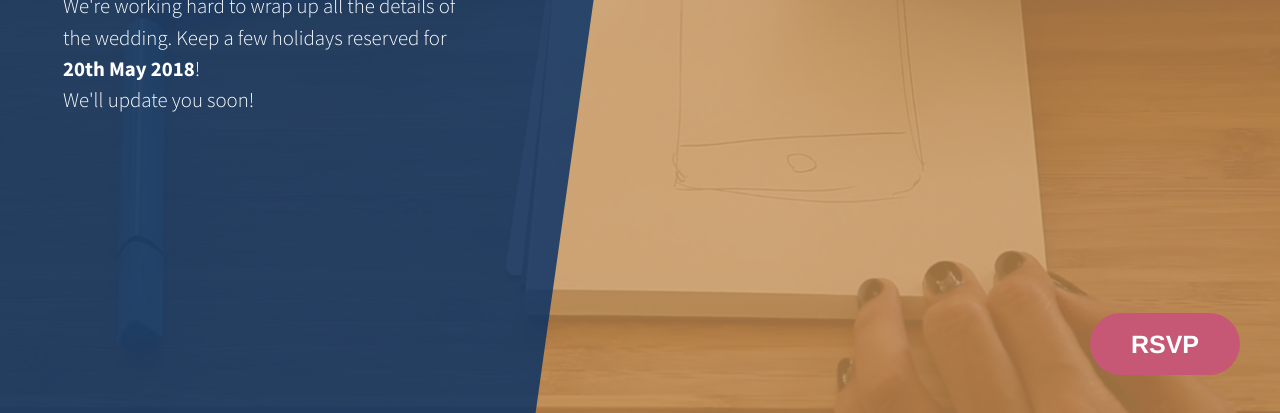
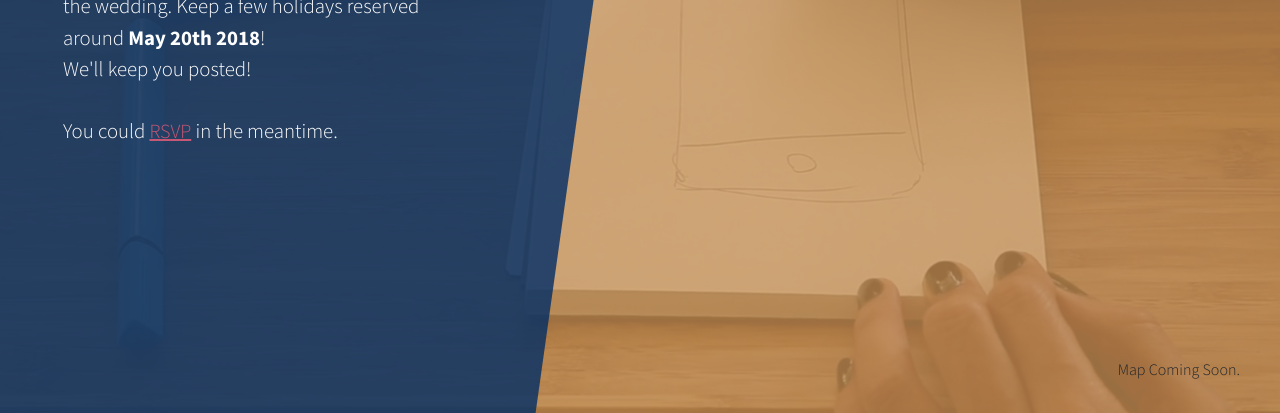
Before and after one commit to theraghavbhasin/ShikharWedsNandita, a plain HTML site: page index.html in a window 1280 px wide. Shown: the part 387-800 px from the top of the page. Drawn offline with Linux system fonts and the light colour scheme; a script that the page names is missing.

Commit message:
Final Sample.

```diff
--- a/index.html
+++ b/index.html
@@ -35,9 +35,12 @@
             <div class="masthead-content text-white py-5 py-md-0">
               <h1 class="mb-3">#shinanwedding</h1>
               <h2>Shikhar Weds Nandita!</h2>
-              <p class="mb-5">We're working hard to wrap up all the details of the wedding. Keep a few holidays reserved for <strong>20th May 2018</strong>!
+              <p class="mb-5">We're working hard to wrap up all the details of the wedding. Keep a few holidays reserved around <strong>May 20th 2018</strong>!
                 <br>
-                We'll update you soon!</p>
+                We'll keep you posted!
+                <br><br>
+                You could <a class="typeform-share link" href="https://yourshots.typeform.com/to/dsTBSH" data-mode="drawer_right" style="color:#C75875;text-decoration:underline;font-size:20px;" target="_blank">RSVP</a> <script> (function() { var qs,js,q,s,d=document, gi=d.getElementById, ce=d.createElement, gt=d.getElementsByTagName, id="typef_orm_share", b="https://embed.typeform.com/"; if(!gi.call(d,id)){ js=ce.call(d,"script"); js.id=id; js.src=b+"embed.js"; q=gt.call(d,"script")[0]; q.parentNode.insertBefore(js,q) } })() </script>
+                in the meantime.</p>
             </div>
           </div>
         </div>
@@ -45,12 +48,7 @@
     </div>
 
     <div class="social-icons">
-
-      <a class="typeform-share button" href="https://yourshots.typeform.com/to/dsTBSH" data-mode="drawer_right" style="display:inline-block;text-decoration:none;background-color:#C75875;color:white;cursor:pointer;font-family:Helvetica,Arial,sans-serif;font-size:25px;line-height:62.5px;text-align:center;margin:0;height:62.5px;padding:0px 41px;border-radius:31px;max-width:100%;white-space:nowrap;overflow:hidden;text-overflow:ellipsis;font-weight:bold;-webkit-font-smoothing:antialiased;-moz-osx-font-smoothing:grayscale;" target="_blank">RSVP </a> <script> (function() { var qs,js,q,s,d=document, gi=d.getElementById, ce=d.createElement, gt=d.getElementsByTagName, id="typef_orm_share", b="https://embed.typeform.com/"; if(!gi.call(d,id)){ js=ce.call(d,"script"); js.id=id; js.src=b+"embed.js"; q=gt.call(d,"script")[0]; q.parentNode.insertBefore(js,q) } })() </script>
-
-
-
-
+      Map Coming Soon.
     </div>
 
     <!-- Bootstrap core JavaScript -->
```
